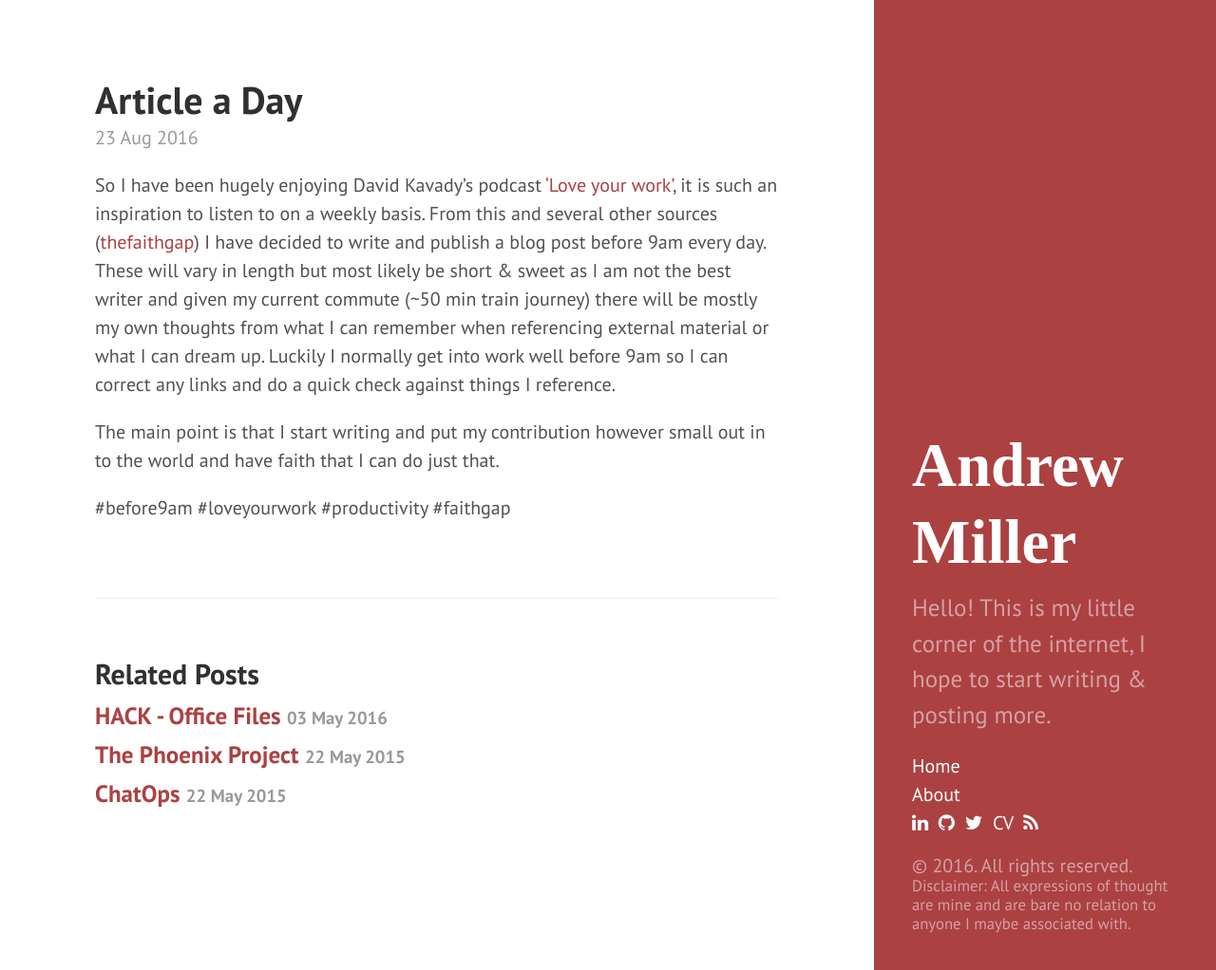
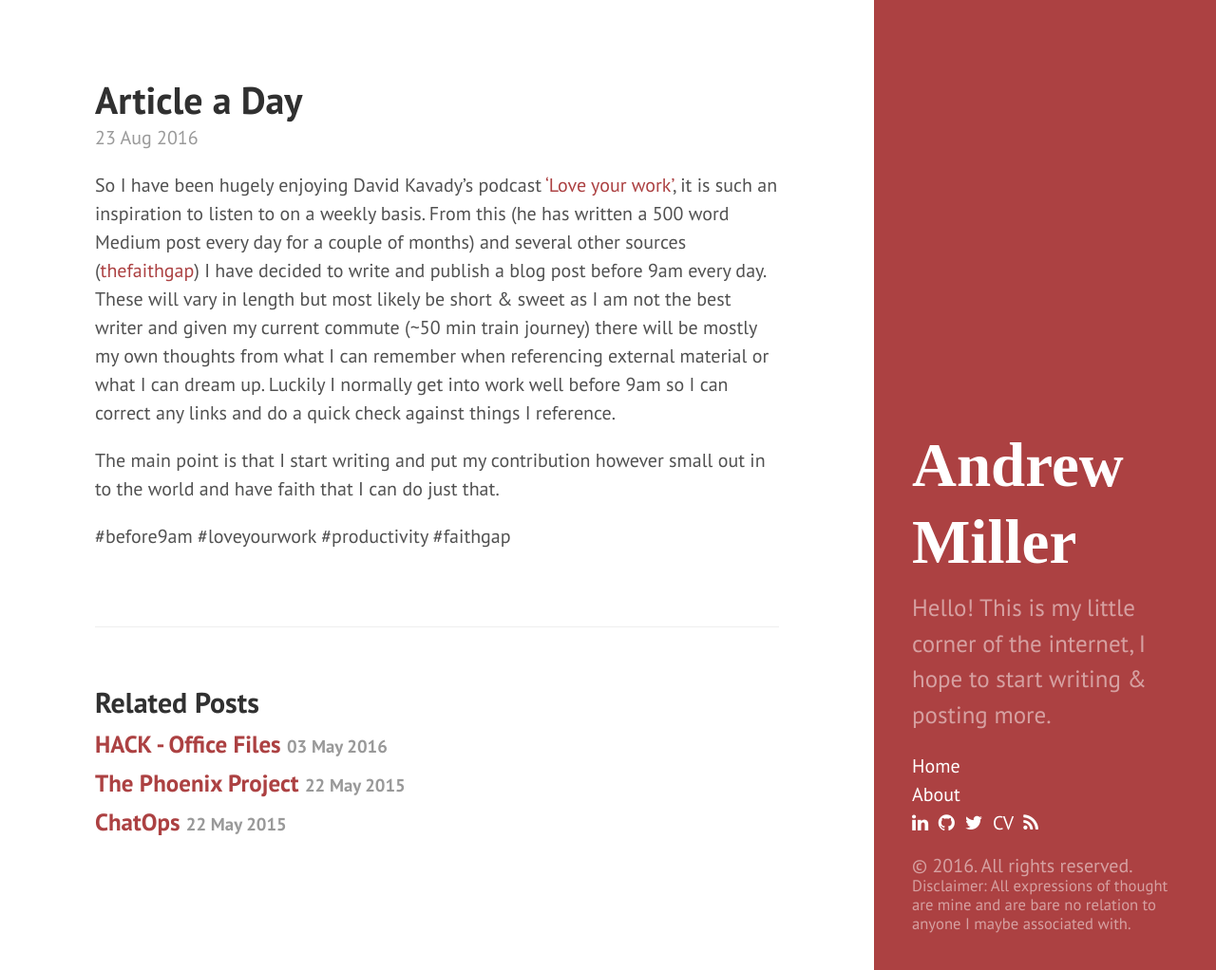
Before and after one commit to nanorepublica/site, a Jekyll site: the page built from _posts/2016-08-23-post-a-day.md, in a window 1280 px wide and 1022 px high. Shown: the whole window at 95% size. Built offline with Jekyll 4.4.1, drawn with Linux system fonts in a browser that asks for light colours; nearby versions of some CDN libraries; some web fonts are replaced; Markdown is read by kramdown in place of the engine named in the settings.

Commit message:
edit on article a day

```diff
--- a/_posts/2016-08-23-post-a-day.md
+++ b/_posts/2016-08-23-post-a-day.md
@@ -8,6 +8,6 @@ tags:
     - faithgap
 ---
 
-So I have been hugely enjoying David Kavady's podcast ['Love your work'](http://kadavy.net/blog/posts/love-your-work-my-new-podcast/), it is such an inspiration to listen to on a weekly basis. From this and several other sources ([thefaithgap](http://thec3.uk/Media/Player.aspx?media_id=173287&file_id=185290)) I have decided to write and publish a blog post before 9am every day. These will vary in length but most likely be short & sweet as I am not the best writer and given my current commute (~50 min train journey) there will be mostly my own thoughts from what I can remember when referencing external material or what I can dream up. Luckily I normally get into work well before 9am so I can correct any links and do a quick check against things I reference.
+So I have been hugely enjoying David Kavady's podcast ['Love your work'](http://kadavy.net/blog/posts/love-your-work-my-new-podcast/), it is such an inspiration to listen to on a weekly basis. From this (he has written a 500 word Medium post every day for a couple of months) and several other sources ([thefaithgap](http://thec3.uk/Media/Player.aspx?media_id=173287&file_id=185290)) I have decided to write and publish a blog post before 9am every day. These will vary in length but most likely be short & sweet as I am not the best writer and given my current commute (~50 min train journey) there will be mostly my own thoughts from what I can remember when referencing external material or what I can dream up. Luckily I normally get into work well before 9am so I can correct any links and do a quick check against things I reference.
 
 The main point is that I start writing and put my contribution however small out in to the world and have faith that I can do just that.
```
Also changed, not shown: 2 other files.
